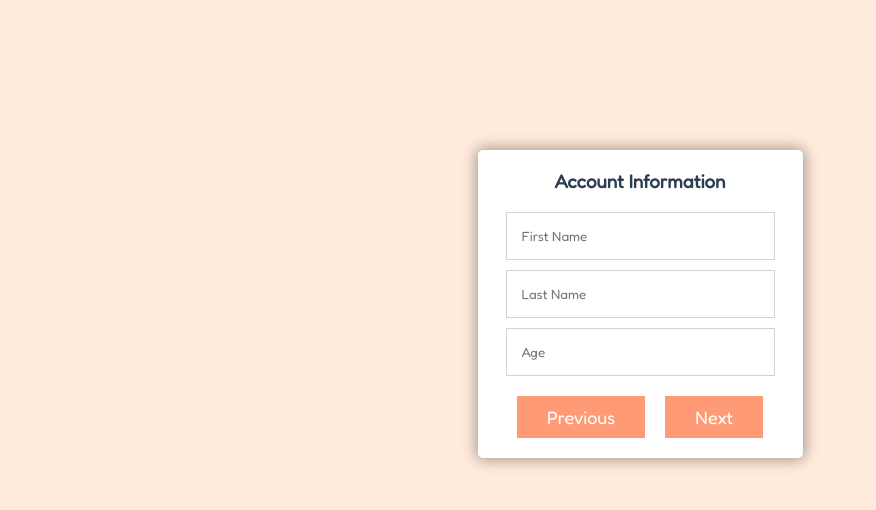
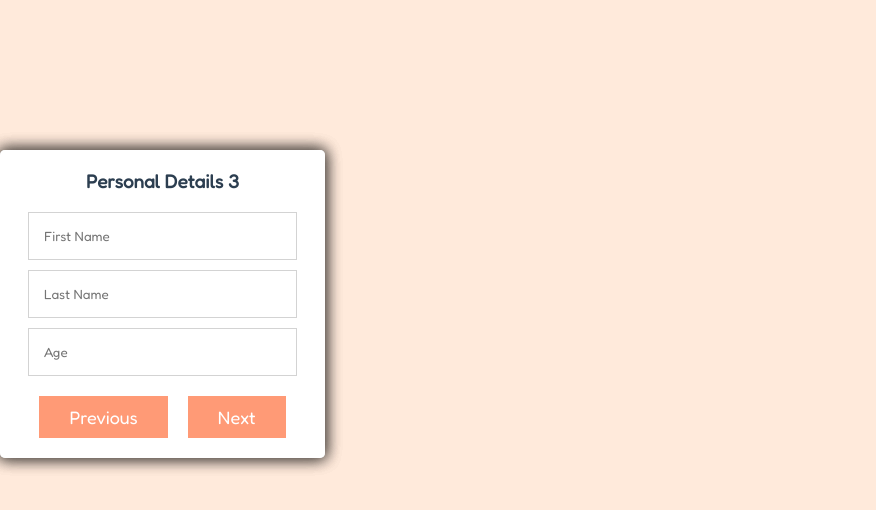
Before and after one commit to ChristopherBenton145/multistep-form, a React (Create React App) app: page / in a window 1280 px wide. Shown: the top 510 px of the page, without its empty margins (0-876 px from the left). Built offline with nearby package versions, Linux system fonts and the light colour scheme.

Commit message:
Debuging JavaScript state code

```diff
--- a/src/components/Form.js
+++ b/src/components/Form.js
@@ -1,17 +1,39 @@
-import React from 'react';
-import "../styles/Form.scss"
+import React, { useState, useRef, useEffect } from 'react';
+import "../styles/Form.scss";
 
 function Form() {
+  let [currentStep, setCurrentStep] = useState(0);
+  let [steps, setSteps] = useState([]);
+  const form = useRef(null);
+
+  useEffect(() => {
+      let localSteps = [];
+      form.current.childNodes.forEach((step, index) => {
+          localSteps.push(step);
+      });
+      setSteps(localSteps);
+    }, []);
+
+  function previous(e) {
+    setCurrentStep(prevState => prevState - 1);
+  }
+
+  function next(e) {
+    steps[currentStep].classList.toggle("active");
+    steps[currentStep + 1].classList.toggle("active");
+    setCurrentStep(prevState => prevState + 1);
+}
+
   return (
-    <form>
+    <form ref={form}>
         <div className="step active">
             <h3>Account Information</h3>
             <input type="text" name="firstname" placeholder="First Name"></input>
             <input type="text" name="lastname" placeholder="Last Name"></input>
             <input type="text" name="age" placeholder="Age"></input>
             <div className="buttons">
-                <button type="button" className="button-previous">Previous</button>
-                <button type="button" className="button-next">Next</button>
+                <button onClick={(e) => previous(e)} type="button" className="button-previous">Previous</button>
+                <button onClick={(e) => next(e)} type="button" className="button-next">Next</button>
             </div>
         </div>
         <div className="step">
@@ -20,8 +42,8 @@ function Form() {
             <input type="text" name="lastname" placeholder="Last Name"></input>
             <input type="text" name="age" placeholder="Age"></input>
             <div className="buttons">
-                <button type="button" className="button-next">Next</button>
-                <button type="button" className="button-previous">Previous</button>
+                <button onClick={(e) => previous(e)} type="button" className="button-previous">Previous</button>
+                <button onClick={(e) => next(e)} type="button" className="button-next">Next</button>
             </div>
         </div>
         <div className="step">
@@ -30,8 +52,8 @@ function Form() {
             <input type="text" name="lastname" placeholder="Last Name"></input>
             <input type="text" name="age" placeholder="Age"></input>
             <div className="buttons">
-                <button type="button" className="button-next">Next</button>
-                <button type="button" className="button-previous">Previous</button>
+                <button onClick={(e) => previous(e)} type="button" className="button-previous">Previous</button>
+                <button onClick={(e) => next(e)} type="button" className="button-next">Next</button>
             </div>
         </div>
     </form>
--- a/src/styles/Form.scss
+++ b/src/styles/Form.scss
@@ -13,8 +13,9 @@ form {
   width: 325px;
   margin: auto;
   padding: 20px 0px;
-  opacity: 0;
+  //   opacity: 0;
   box-sizing: border-box;
+  position: absolute;
 
   h3 {
     color: #2c3e50;
```
